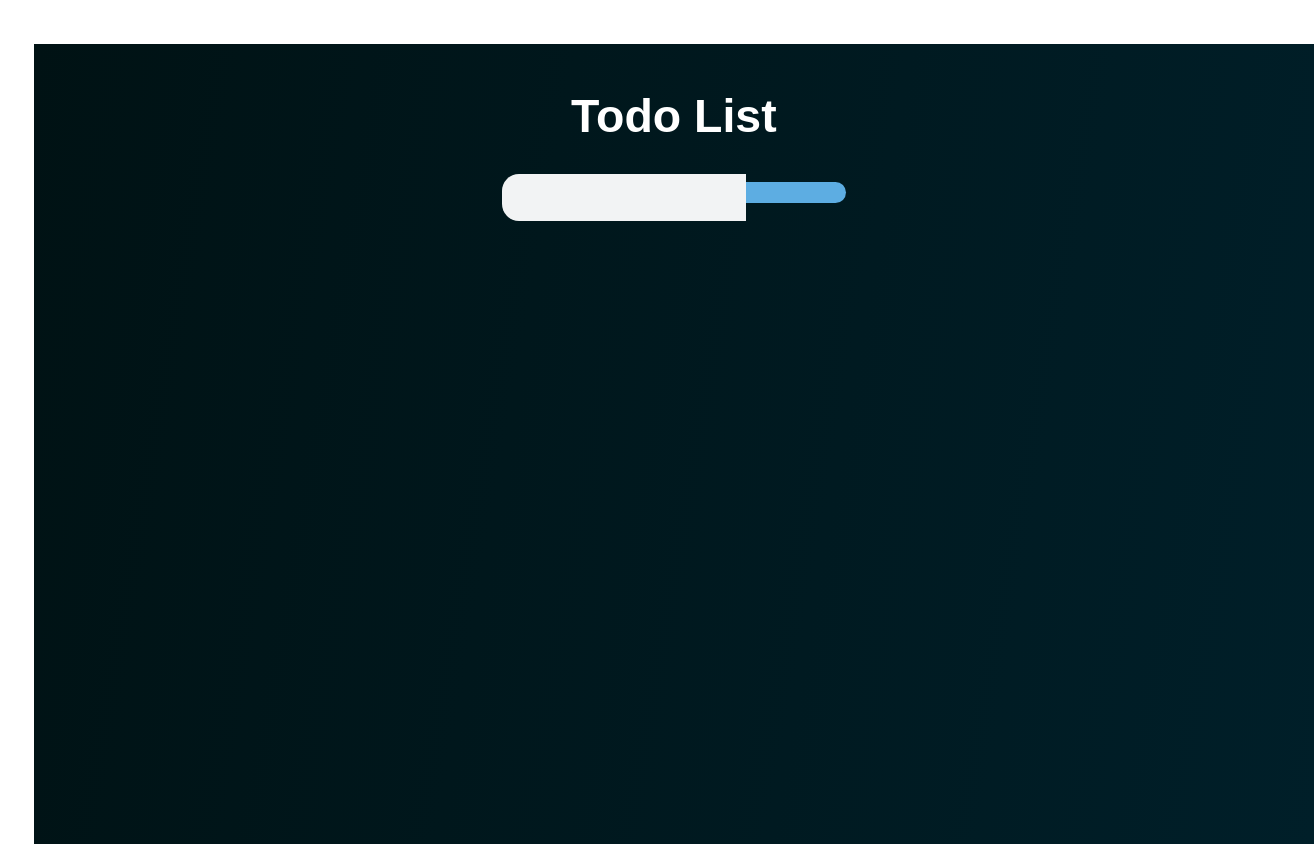
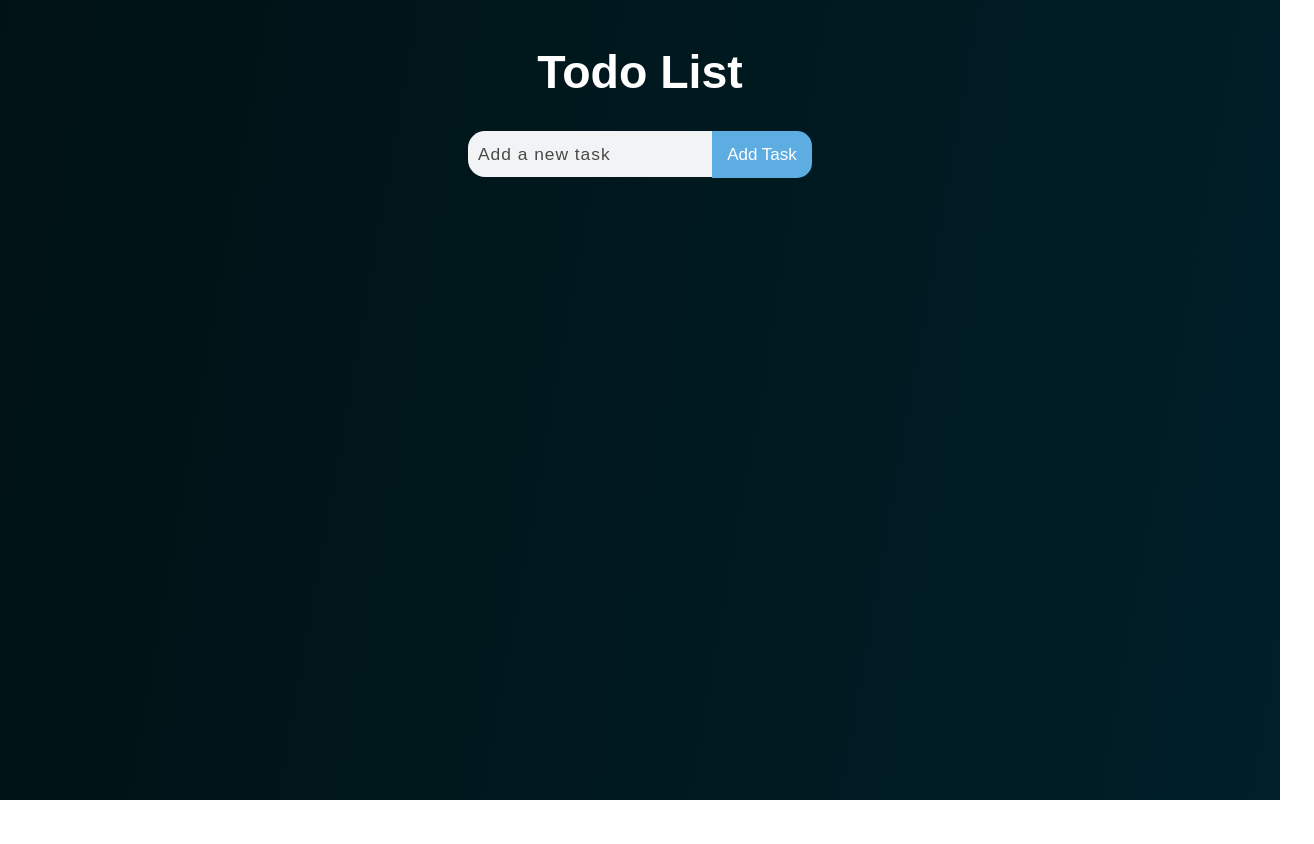
Before and after one commit to Meraj-Uddin-Malik/Complete-ReactJS, a React (Vite) app: page / in a window 1280 px wide. Shown: the whole page, 1314 px wide, since content can reach past the window. After the commit the page ends 800 px from the top, so only its background shows below. Built offline with nearby package versions, Linux system fonts and the light colour scheme.

Commit message:
Enhance Todo component functionality; update styles in Todo.css and index.css; add empty TodoAdd, TodoDelete, and TodoEdit components

```diff
--- a/src/components/Projects/TodoList/Todo.css
+++ b/src/components/Projects/TodoList/Todo.css
@@ -69,7 +69,8 @@ form input {
   transition: background-color 200ms ease-in-out;
   width: 100%;
   background-color: #f2f3f4;
-  color: var(--primary-color);
+  /* color: var(--primary-color); */
+  color: #000;
 }
 
 form input:hover {
@@ -77,7 +78,8 @@ form input:hover {
 }
 
 form input::placeholder {
-  color: white;
+  /* color: white; */
+  color: #000;
   opacity: 0.7;
 }
 
--- a/src/components/Projects/TodoList/Todo.jsx
+++ b/src/components/Projects/TodoList/Todo.jsx
@@ -3,6 +3,9 @@ import React, { useState } from "react";
 
 export const Todo = () => {
   const [inputValue, setInputValue] = useState("");
+  const handleInputChange = (value) => {
+    setInputValue(value);
+  };
 
   return (
     <section className="todo-container">
@@ -10,17 +13,21 @@ export const Todo = () => {
         <h1>Todo List</h1>
       </header>
       <section className="form">
-        <form>
+        <form onSubmit={(e) => e.preventDefault()}>
           <div>
             <input
               type="text"
               className="todo-input"
               autoComplete="off"
               value={inputValue}
+              placeholder="Add a new task"
+              onChange={(event) => handleInputChange(event.target.value)}
             />
           </div>
           <div>
-            <button type="submit" className="todobtn"></button>
+            <button type="submit" className="todobtn">
+              Add Task
+            </button>
           </div>
         </form>
       </section>
--- a/src/index.css
+++ b/src/index.css
@@ -64,8 +64,8 @@ a {
   max-width: 142rem;
   margin: 0, auto;
   padding: 9.6rem, 2.4rem;
-  margin-left: 3.5rem;
-  margin-top: 4.5rem;
+  /* margin-left: 3.5rem; */
+  /* margin-top: 4.5rem; */
 }
 
 .card-heading{
```
Also changed, not shown: src/components/Projects/TodoList/TodoAdd.jsx (added), src/components/Projects/TodoList/TodoDelete.jsx (added), src/components/Projects/TodoList/TodoEdit.jsx (added).
